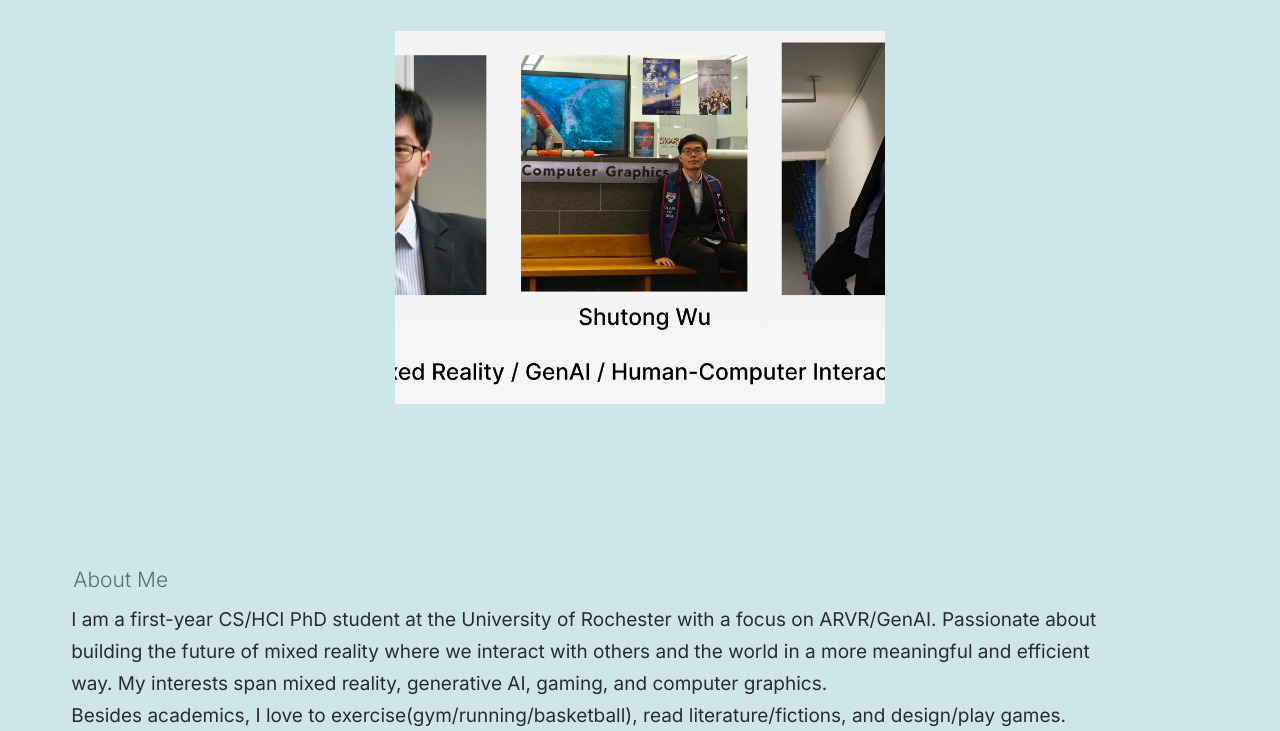
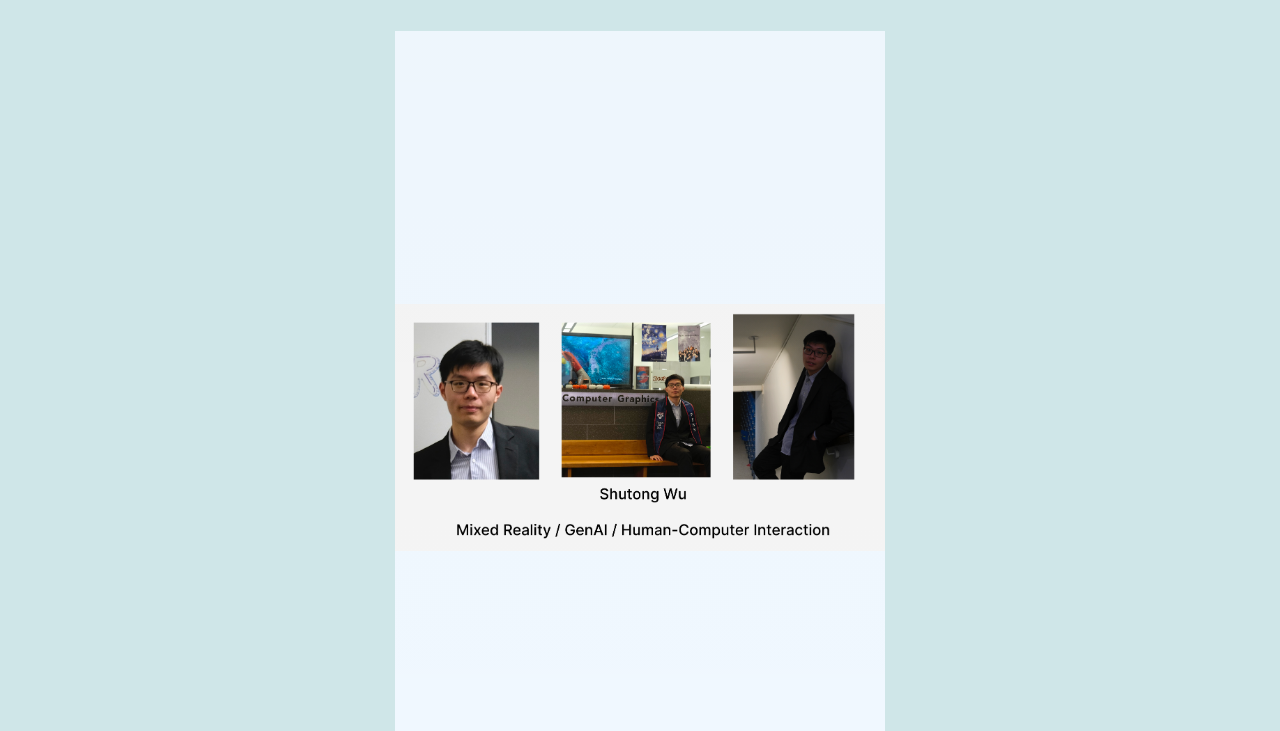
Before and after one commit to Scriptwonder/Scriptwonder.github.io, a plain HTML site: page index.html in a window 1280 px wide. Shown: the part 69-800 px from the top of the page. Drawn offline with Linux system fonts and the light colour scheme; a web font is replaced by a local one.

Commit message:
Update styles.css

```diff
--- a/css/styles.css
+++ b/css/styles.css
@@ -3254,7 +3254,7 @@ img.u-pull-left {
 /* --------------------------------------------------------------------
  * ## intro bg
  * -------------------------------------------------------------------- */
-.s-intro__bg {
+/*.s-intro__bg {
     aspect-ratio        : 1.3/1;
     width               : 100%;
     background-image    : url(../images/mp2.png);
@@ -3262,6 +3262,22 @@ img.u-pull-left {
     background-position : center;
     background-size     : cover;
     position            : relative;
+}*/
+.s-intro__bg {
+    aspect-ratio: 1.3/1;
+    width: 100%;
+    min-height: 100vh; /* Ensure full vertical height coverage */
+    background-image: url(../images/mp2.png);
+    background-repeat: no-repeat;
+    background-position: center;
+    background-size: contain; /* Ensure the entire image fits */
+    background-color: #f0f8ff; /* Example: light cyan background */
+    position: relative;
+    display: flex;
+    align-items: center;
+    justify-content: center;
+    padding: 20px;
+    box-sizing: border-box;
 }
 
 .s-intro__bg::after {
```
